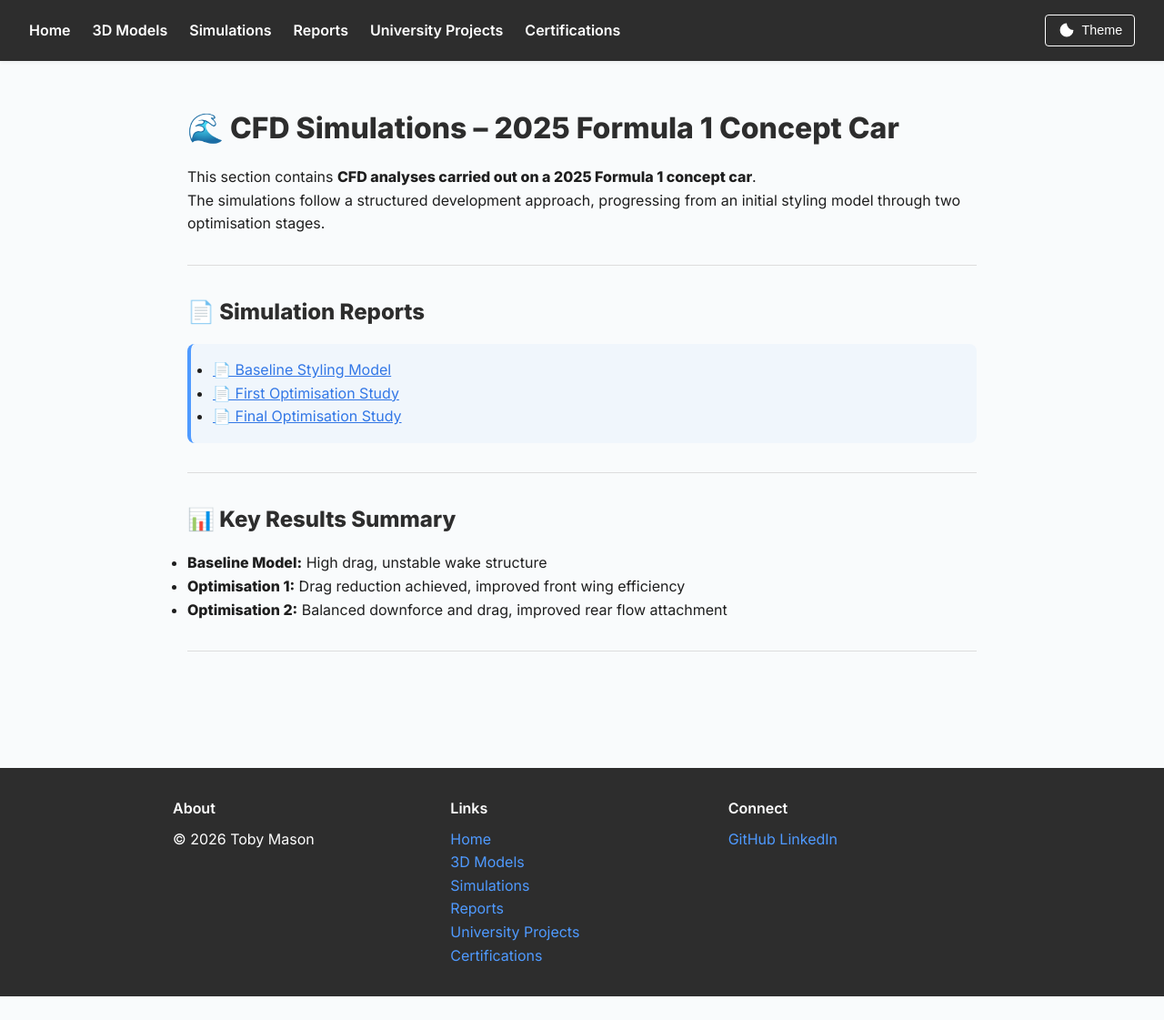
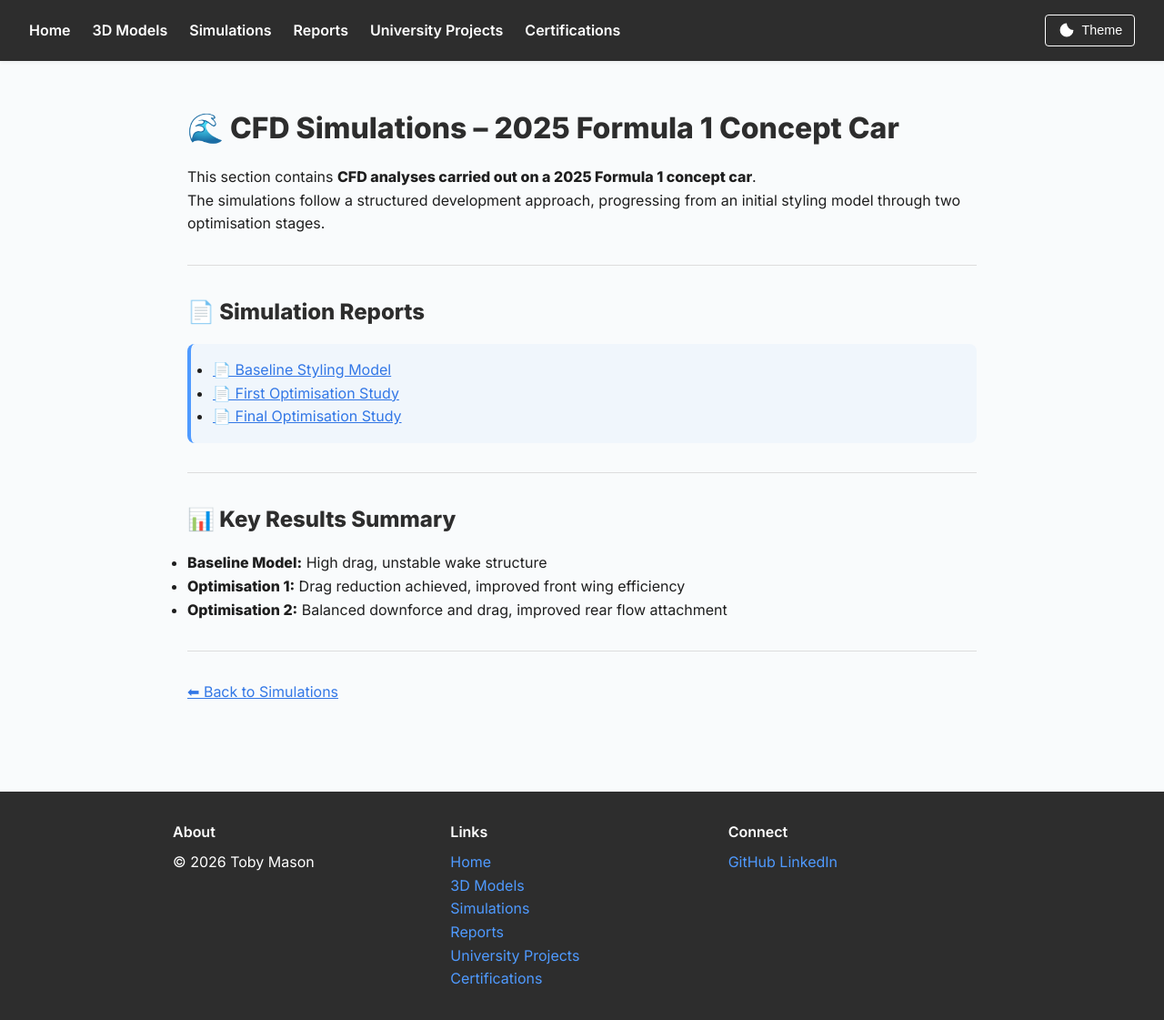
Before and after one commit to tob-mas/engineeringportfolio, a Jekyll site: the page built from simulations/03-06-26/index.md, in a window 1280 px wide and 1121 px high. Shown: the whole window at 91% size. Built offline with Jekyll 4.4.1, drawn with Linux system fonts in a browser that asks for light colours.

Commit message:
Add navigation link to simulations index

```diff
--- a/simulations/03-06-26/index.md
+++ b/simulations/03-06-26/index.md
@@ -42,3 +42,5 @@ The simulations follow a structured development approach, progressing from an in
 - **Optimisation 2:** Balanced downforce and drag, improved rear flow attachment
 
 ---
+
+[⬅ Back to Simulations]({{ site.baseurl }}/simulations/)
```
